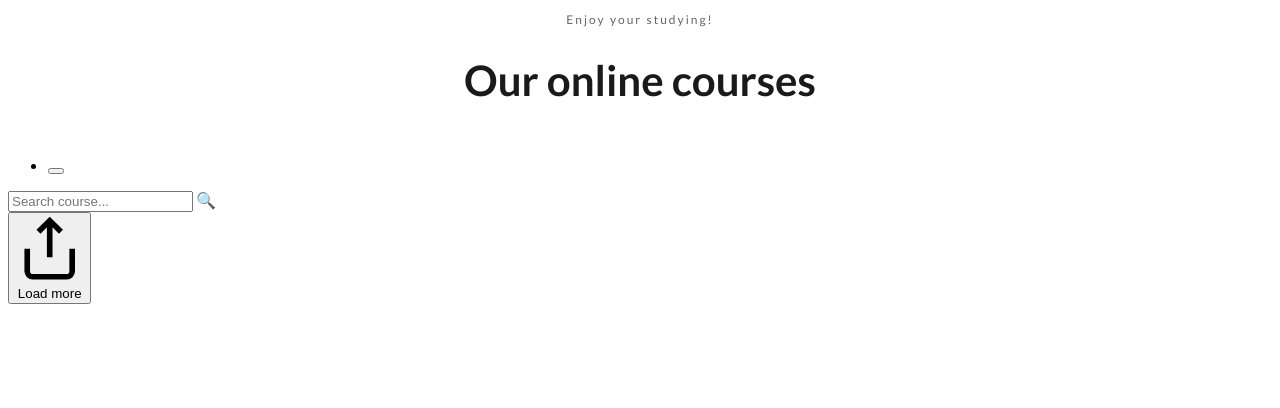
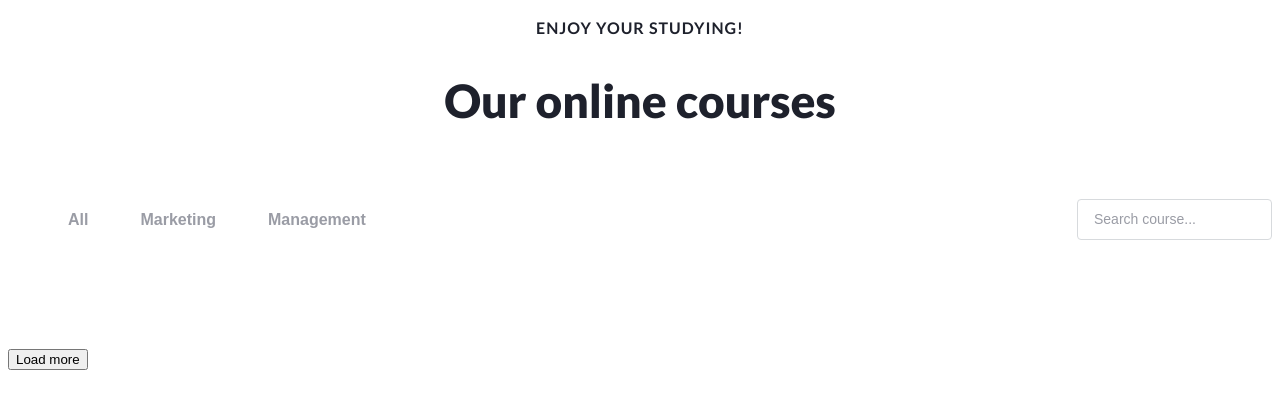
Before and after one commit to AnnaGolmakova/course-vanilla-test, a website built with Vite: page src/index.html in a window 1280 px wide. Built offline with nearby package versions, Linux system fonts and the light colour scheme; files whose address does not match are found by name.

Commit message:
Draft page structure

```diff
--- a/src/index.css
+++ /dev/null
@@ -1,22 +0,0 @@
-body {
-  font-family: Lato, BlinkMacSystemFont, "Segoe UI", Roboto;
-}
-
-.header {
-  margin-bottom: 50px;
-  text-align: center;
-}
-
-.header__subtitle {
-  margin-bottom: 10px;
-  color: #666;
-  font-weight: 500;
-  font-size: 12px;
-  letter-spacing: 2px;
-}
-
-.header__title {
-  color: #1a1a1a;
-  font-weight: 700;
-  font-size: 42px;
-}
--- a/src/index.html
+++ b/src/index.html
@@ -9,7 +9,7 @@
       href="https://fonts.googleapis.com/css2?family=Golos+Text:wght@400..900&family=Lato:ital,wght@0,100;0,300;0,400;0,700;0,900;1,100;1,300;1,400;1,700;1,900&display=swap"
       rel="stylesheet"
     />
-        <link rel="stylesheet" href="index.css" />
+    <link rel="stylesheet" href="./styles/index.css" />
     <title>Our online courses</title>
   </head>
   <body>
@@ -20,7 +20,13 @@
     <div class="filters">
       <ul class="filters__list">
         <li class="filters__item">
-                    <button class="filter-button"></button>
+          <button class="filter-button filter-button_active">All</button>
+        </li>
+        <li class="filters__item">
+          <button class="filter-button">Marketing</button>
+        </li>
+        <li class="filters__item">
+          <button class="filter-button">Management</button>
         </li>
       </ul>
       <div class="search">
@@ -29,25 +35,12 @@
           class="search__input"
           placeholder="Search course..."
         />
-                <span class="search__icon">🔍</span>
+        <span class="search__icon"></span>
       </div>
     </div>
     <main class="courses"></main>
     <div class="load-more">
-            <button class="load-more__button">
-                <svg
-                    class="load-more__icon"
-                    viewBox="0 0 24 24"
-                    fill="none"
-                    stroke="currentColor"
-                    stroke-width="2"
-                >
-                    <path
-                        d="M4 12v8a2 2 0 002 2h12a2 2 0 002-2v-8M16 6l-4-4-4 4M12 2v13"
-                    />
-                </svg>
-                Load more
-            </button>
+      <button class="load-more__button">Load more</button>
     </div>
   </body>
 </html>
--- /dev/null
+++ b/src/styles/fonts.css
@@ -0,0 +1,3 @@
+:root {
+  font-family: Lato, BlinkMacSystemFont, "Segoe UI", Roboto;
+}
--- /dev/null
+++ b/src/styles/index.css
@@ -0,0 +1,3 @@
+@import url(./variables.css);
+@import url(./fonts.css);
+@import url(./page.css);
--- /dev/null
+++ b/src/styles/page.css
@@ -0,0 +1,112 @@
+.page {
+
+}
+
+.header {
+  margin-bottom: 50px;
+  text-align: center;
+}
+
+.header__subtitle {
+  color: var(--text-primary);
+  font-weight: 700;
+  font-size: 16px;
+  line-height: 150%;
+  letter-spacing: 1px;
+  text-transform: uppercase;
+}
+
+.header__title {
+  color: var(--text-primary);
+  font-weight: 900;
+  font-size: 46px;
+  line-height: 130%;
+  letter-spacing: 0;
+}
+
+.filters {
+  display: flex;
+  flex-direction: row;
+  justify-content: space-between;
+  align-items: center;
+  margin-bottom: 40px;
+}
+
+.filters__list {
+  display: flex;
+  flex-direction: row;
+  gap: 12px;
+}
+
+.filters__item {
+  cursor: pointer;
+  list-style-type: none;
+}
+
+.filter-button {
+  border: none;
+  background-color: transparent;
+  padding: 10px 20px;
+  color: rgba(154, 156, 165, 1);
+  font-weight: 700;
+  font-size: 16px;
+  line-height: 160%;
+  letter-spacing: 0;
+}
+
+.filter-button--active {
+  border: 1px solid #ff3f3a;
+  border-radius: 4px;
+  color: #ff3f3a;
+}
+
+.search {
+  position: relative;
+  margin-left: auto;
+}
+
+.search__input {
+  border: 1px solid rgba(215, 218, 221, 1);
+  border-radius: 4px;
+  padding: 12px 0 12px 16px;
+  max-width: 315px;
+}
+
+.search__input::placeholder {
+  color: rgba(154, 156, 165, 1);
+  font-weight: 400;
+  font-size: 14px;
+  line-height: 150%;
+}
+
+.search__icon {
+  position: absolute;
+  top: 50%;
+  right: 15px;
+  transform: translateY(-50%);
+  background-image: url("./images/icons/search.svg");
+  background-repeat: no-repeat;
+}
+
+.courses {
+  display: grid;
+  grid-template-columns: repeat(auto-fill, minmax(320px, 1fr));
+  gap: 30px;
+  margin-bottom: 50px;
+}
+
+.course-card {
+  transition:
+    transform 0.3s,
+    box-shadow 0.3s;
+  cursor: pointer;
+  box-shadow: 0 2px 8px rgba(0, 0, 0, 0.08);
+  border-radius: 4px;
+  background: white;
+  overflow: hidden;
+}
+
+.course-card:hover {
+  transform: translateY(-5px);
+  box-shadow: 0 8px 20px rgba(0, 0, 0, 0.12);
+}
--- /dev/null
+++ b/src/styles/variables.css
@@ -0,0 +1,3 @@
+:root {
+  --text-primary: #1e212c;
+}
```
Also changed, not shown: src/images/icons/search.svg (added). Lines whose indentation alone changed are shown as unchanged.
